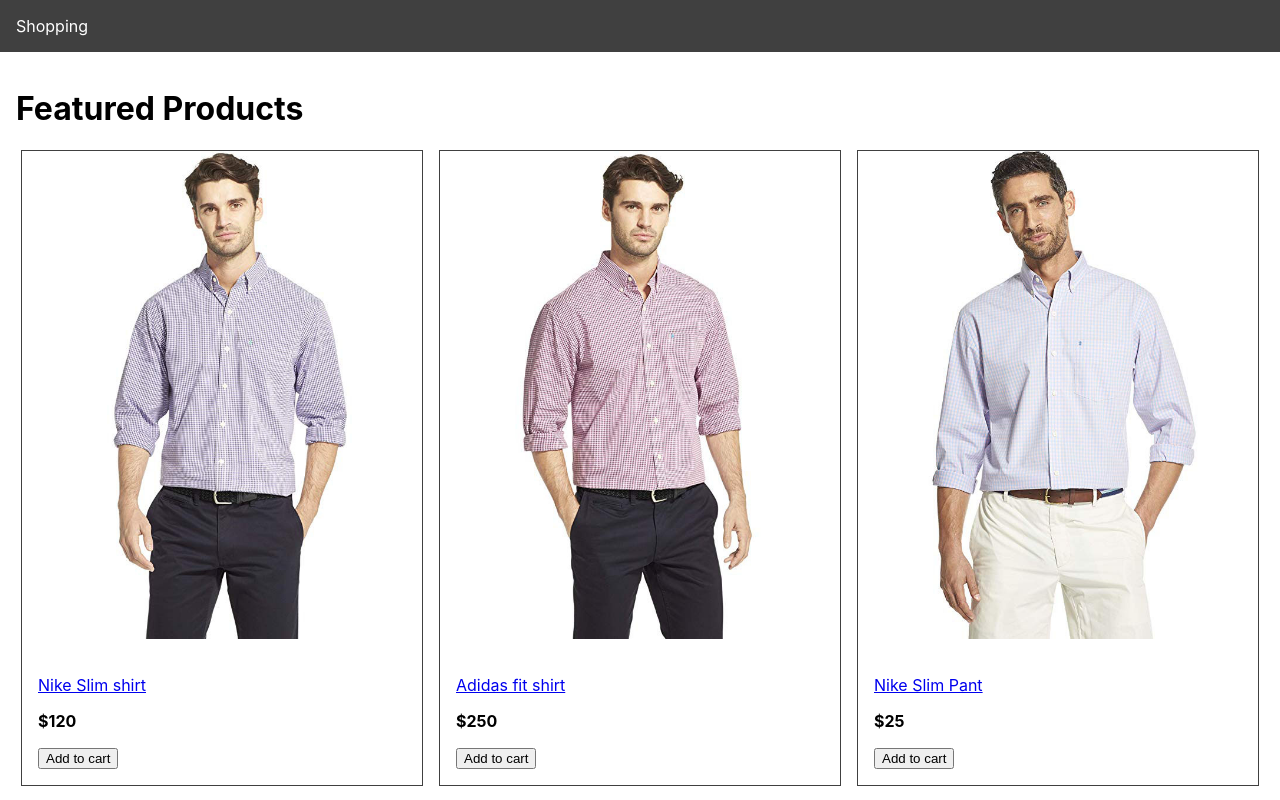
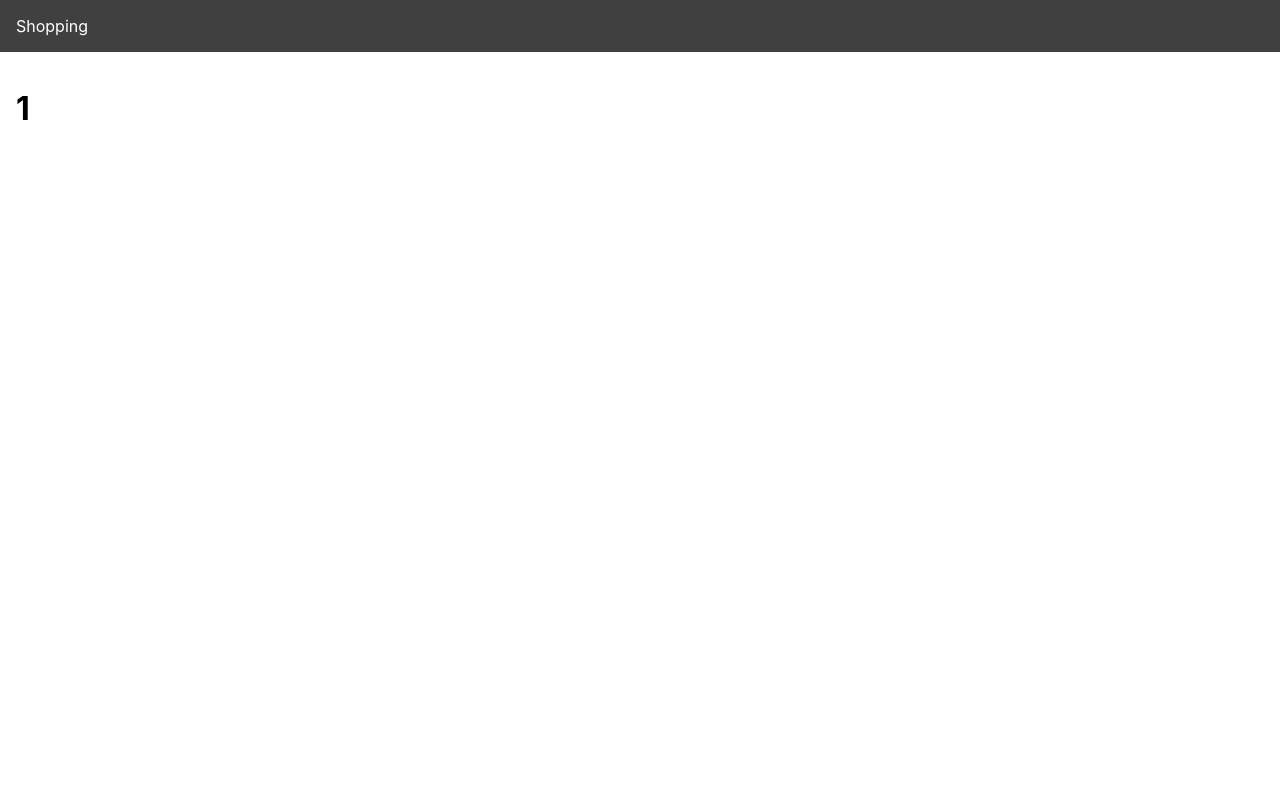
Before and after one commit to MasihNazir/shopping, a React (Create React App) app in the folder frontend/: page /product/1 in a window 1280 px wide. Shown: the top 800 px of the page. Built offline with nearby package versions, Linux system fonts and the light colour scheme.

Commit message:
React-Router-Dom was added to the app

```diff
--- a/frontend/package.json
+++ b/frontend/package.json
@@ -8,6 +8,7 @@
     "@testing-library/user-event": "^13.5.0",
     "react": "^18.2.0",
     "react-dom": "^18.2.0",
+    "react-router-dom": "^6.4.1",
     "react-scripts": "5.0.1",
     "web-vitals": "^2.1.4"
   },
--- a/frontend/src/App.js
+++ b/frontend/src/App.js
@@ -1,33 +1,22 @@
-import data from './data';
+import { BrowserRouter, Link, Route, Routes } from 'react-router-dom';
+import HomeScreen from './screens/HomeScreen';
+import ProductScreen from './screens/ProductScreen';
 
 function App() {
   return (
+    <BrowserRouter>
       <div>
         <header>
-        <a href="/">Shopping</a>
+          <Link to="/">Shopping</Link>
         </header>
         <main>
-        <h1>Featured Products</h1>
-        <div className="products">
-          {data.products.map((product) => (
-            <div className="product" key={product.slug}>
-              <a href={`/product/${product.slug}`}>
-                <img src={product.image} alt={product.name} />
-              </a>
-              <div className="productInfo">
-                <a href={`/product/${product.slug}`}>
-                  <p>{product.name}</p>
-                </a>
-                <p>
-                  <strong>${product.price}</strong>
-                </p>
-                <button>Add to cart</button>
-              </div>
-            </div>
-          ))}
-        </div>
+          <Routes>
+            <Route path="/product/:slug" element={<ProductScreen />} />
+            <Route path="/" element={<HomeScreen />} />
+          </Routes>
         </main>
       </div>
+    </BrowserRouter>
   );
 }
 
--- /dev/null
+++ b/frontend/src/screens/HomeScreen.jsx
@@ -0,0 +1,29 @@
+import React from 'react';
+import { Link } from 'react-router-dom';
+import data from '../data';
+
+export default function HomeScreen() {
+  return (
+    <div>
+      <h1>Featured Products</h1>
+      <div className="products">
+        {data.products.map((product) => (
+          <div className="product" key={product.slug}>
+            <Link to={`/product/${product.slug}`}>
+              <img src={product.image} alt={product.name} />
+            </Link>
+            <div className="productInfo">
+              <Link to={`/product/${product.slug}`}>
+                <p>{product.name}</p>
+              </Link>
+              <p>
+                <strong>${product.price}</strong>
+              </p>
+              <button>Add to cart</button>
+            </div>
+          </div>
+        ))}
+      </div>
+    </div>
+  );
+}
--- /dev/null
+++ b/frontend/src/screens/ProductScreen.jsx
@@ -0,0 +1,14 @@
+import React from 'react';
+import { useParams } from 'react-router-dom';
+
+function ProductScreen() {
+  const params = useParams();
+  const { slug } = params;
+  return (
+    <div>
+      <h1>{slug}</h1>
+    </div>
+  );
+}
+
+export default ProductScreen;
```
Also changed, not shown: 2 other files (tests, documents, lock files or other folders). Lines whose indentation alone changed are shown as unchanged.
